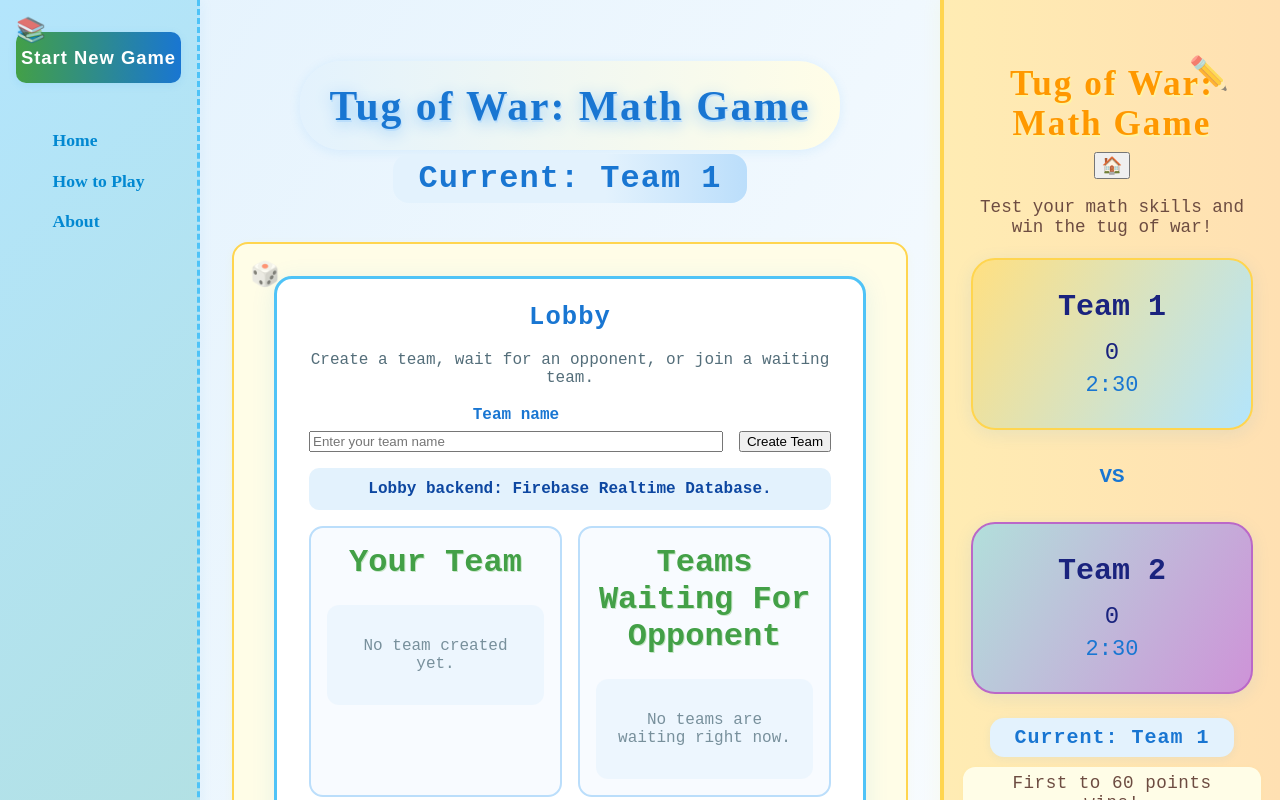
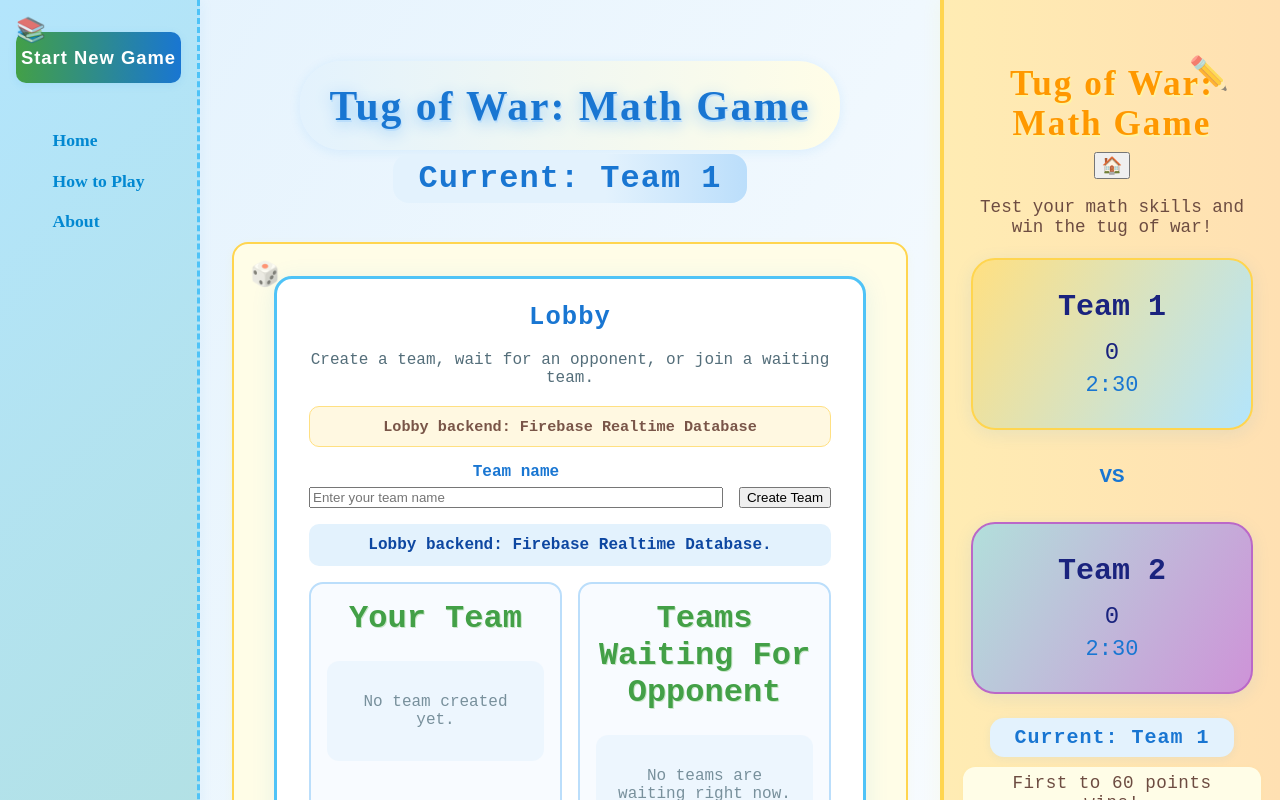
Before and after one commit to paneerify/tugwar, a plain HTML site: page index.html in a window 1280 px wide. Both pictures are taken after a click on the button "Different Devices". Shown: the top 800 px of the page. Drawn offline with Linux system fonts and the light colour scheme.

Commit message:
different device with firebase

```diff
--- a/index.html
+++ b/index.html
@@ -34,6 +34,7 @@
                 <section id="lobby-panel" class="skribbl-form lobby-panel" style="display:none;">
                     <div class="skribbl-form-header">Lobby</div>
                     <p class="lobby-intro">Create a team, wait for an opponent, or join a waiting team.</p>
+                    <div id="lobby-backend-indicator" class="lobby-backend-indicator"></div>
                     <div class="lobby-setup-row">
                         <label class="lobby-field" for="lobby-team-name">
                             <span>Team name</span>
--- a/static/css/style.css
+++ b/static/css/style.css
@@ -654,6 +654,18 @@
 	color: #546e7a;
 }
 
+.lobby-backend-indicator {
+	margin: 0 0 1rem;
+	padding: 0.65rem 0.9rem;
+	border-radius: 10px;
+	background: #fff8e1;
+	border: 1px solid #ffe082;
+	color: #795548;
+	font-size: 0.95rem;
+	font-weight: 700;
+	text-align: center;
+}
+
 .lobby-setup-row {
 	display: flex;
 	gap: 1rem;
--- a/static/js/script.js
+++ b/static/js/script.js
@@ -387,6 +387,7 @@ document.addEventListener('DOMContentLoaded', function() {
   const lobbyTeamNameInput = document.getElementById('lobby-team-name');
   const createLobbyTeamBtn = document.getElementById('create-lobby-team-btn');
   const lobbyStatus = document.getElementById('lobby-status');
+  const lobbyBackendIndicator = document.getElementById('lobby-backend-indicator');
   const lobbyMyTeam = document.getElementById('lobby-my-team');
   const lobbyTeamsList = document.getElementById('lobby-teams-list');
   const backToModeBtn = document.getElementById('back-to-mode-btn');
@@ -399,6 +400,11 @@ document.addEventListener('DOMContentLoaded', function() {
     if (!lobbyStatus) return;
     lobbyStatus.textContent = message;
     lobbyStatus.classList.toggle('visible', Boolean(message));
+  }
+
+  function setLobbyBackendIndicator() {
+    if (!lobbyBackendIndicator) return;
+    lobbyBackendIndicator.textContent = `Lobby backend: ${getMultiplayerBackendLabel()}`;
   }
 
   function getCurrentLobbyTeam(lobbyState = currentLobbyState) {
@@ -798,6 +804,7 @@ document.addEventListener('DOMContentLoaded', function() {
     gameCanvas.style.display = 'none';
     if (lobbyPanel) lobbyPanel.style.display = '';
     hideFormError();
+    setLobbyBackendIndicator();
     setLobbyStatus(`Lobby backend: ${getMultiplayerBackendLabel()}.`);
     if (stopLobbySubscription) {
       stopLobbySubscription();
```
